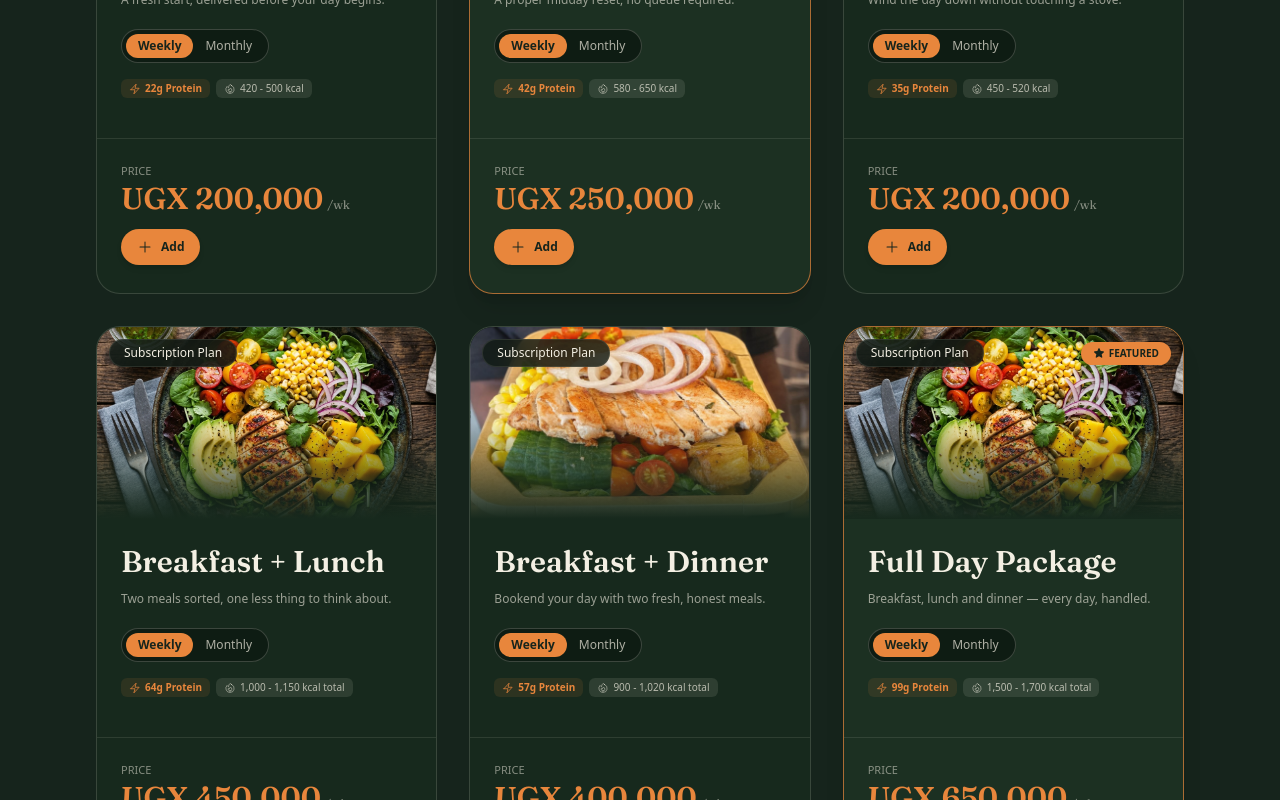
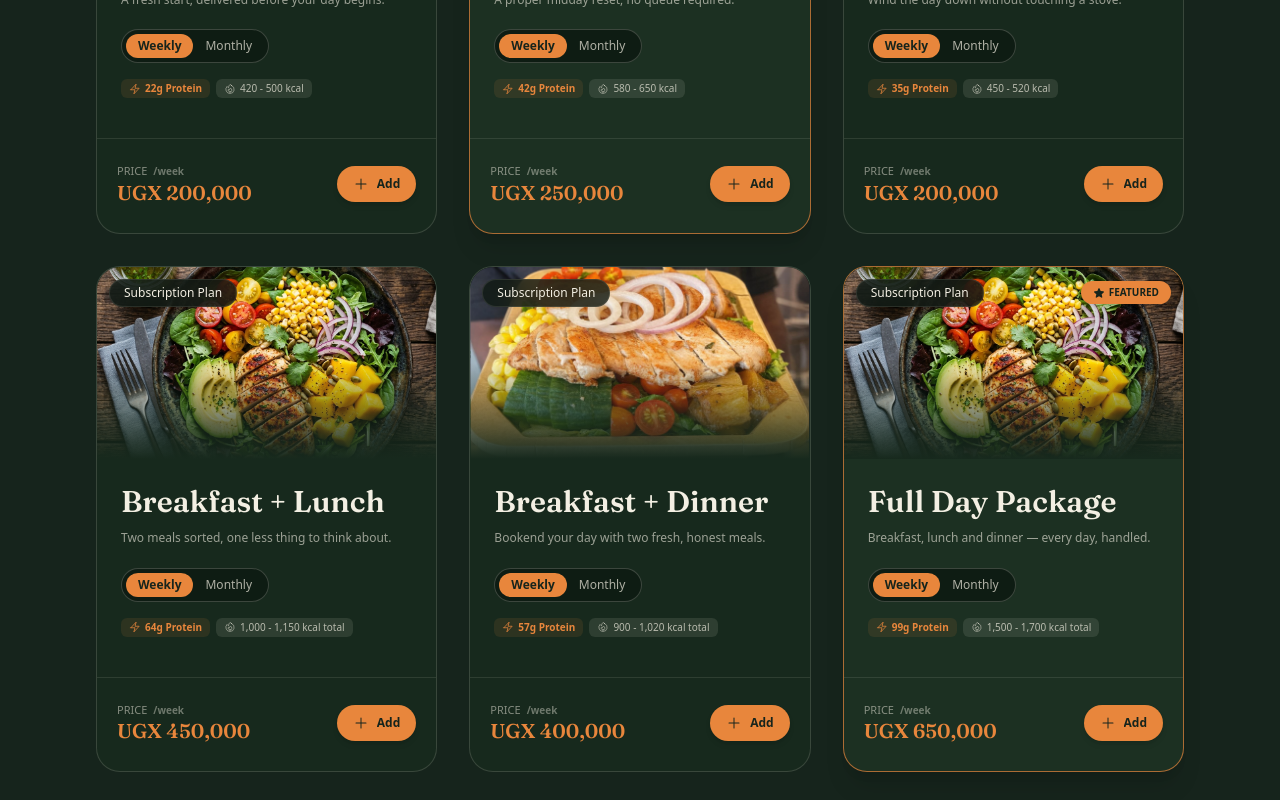
Before and after one commit to Hall-e3/salad-treat-ug, a Next.js app: page / in a window 1280 px wide. Shown: the part 2220-3020 px from the top of the page. Built offline with nearby package versions, Linux system fonts and the light colour scheme.

Commit message:
fix: update MealPlanCard footer layout and price display for improved readability

```diff
--- a/src/components/cards/MealPlanCard.tsx
+++ b/src/components/cards/MealPlanCard.tsx
@@ -123,17 +123,19 @@ export default function MealPlanCard({ item, onOpenModal }: MealPlanCardProps) {
       </div>
 
       {/* Card Footer */}
-      <div className="px-5 sm:px-6 pt-5 sm:pt-6 pb-6 sm:pb-7 border-t border-bone/10 mt-4 flex items-center justify-between gap-2 sm:gap-3 flex-wrap">
+      <div className="px-5 pt-5 sm:pt-6 pb-6 sm:pb-7 border-t border-bone/10 mt-4 flex items-center justify-between gap-2 flex-wrap">
         <div>
-          <AppText variant="caption" color="inverse" className="opacity-50 uppercase block">
-            Price
-          </AppText>
-          <AppText variant="heading-lg" color="zest" className="font-display whitespace-nowrap">
+          <div className="flex items-center gap-1.5">
+            <AppText variant="caption" color="inverse" className="opacity-50 uppercase">
+              Price
+            </AppText>
+            <span className="text-[10px] font-semibold text-bone/40">
+              /{duration === "weekly" ? "week" : "month"}
+            </span>
+          </div>
+          <p className="font-display font-semibold text-lg md:text-xl leading-[1.25] text-zest whitespace-nowrap">
             UGX {formatUGX(price)}
-            <span className="ml-1 text-xs font-normal text-bone/50">
-              /{duration === "weekly" ? "wk" : "mo"}
-            </span>
-          </AppText>
+          </p>
         </div>
 
         <Button
```
